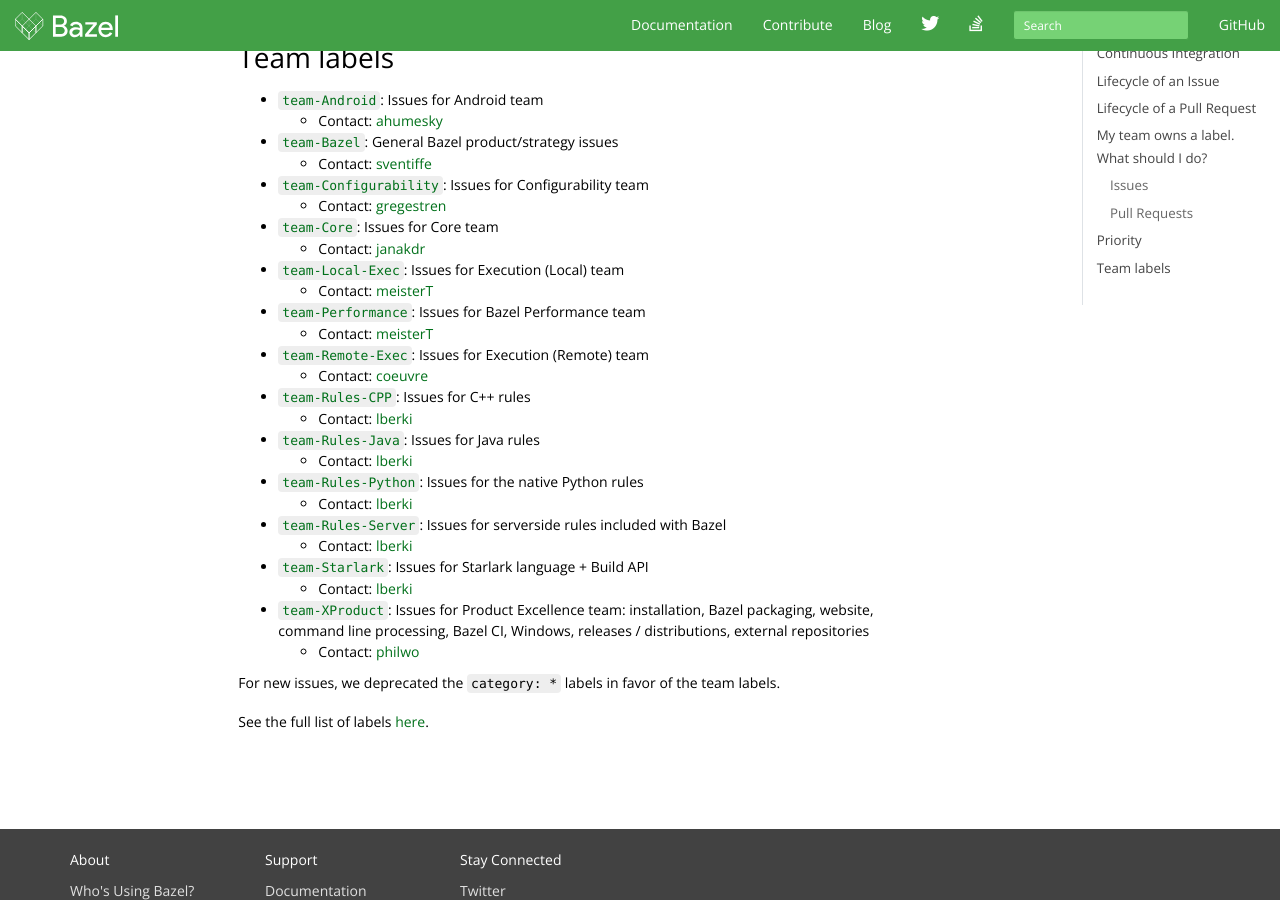
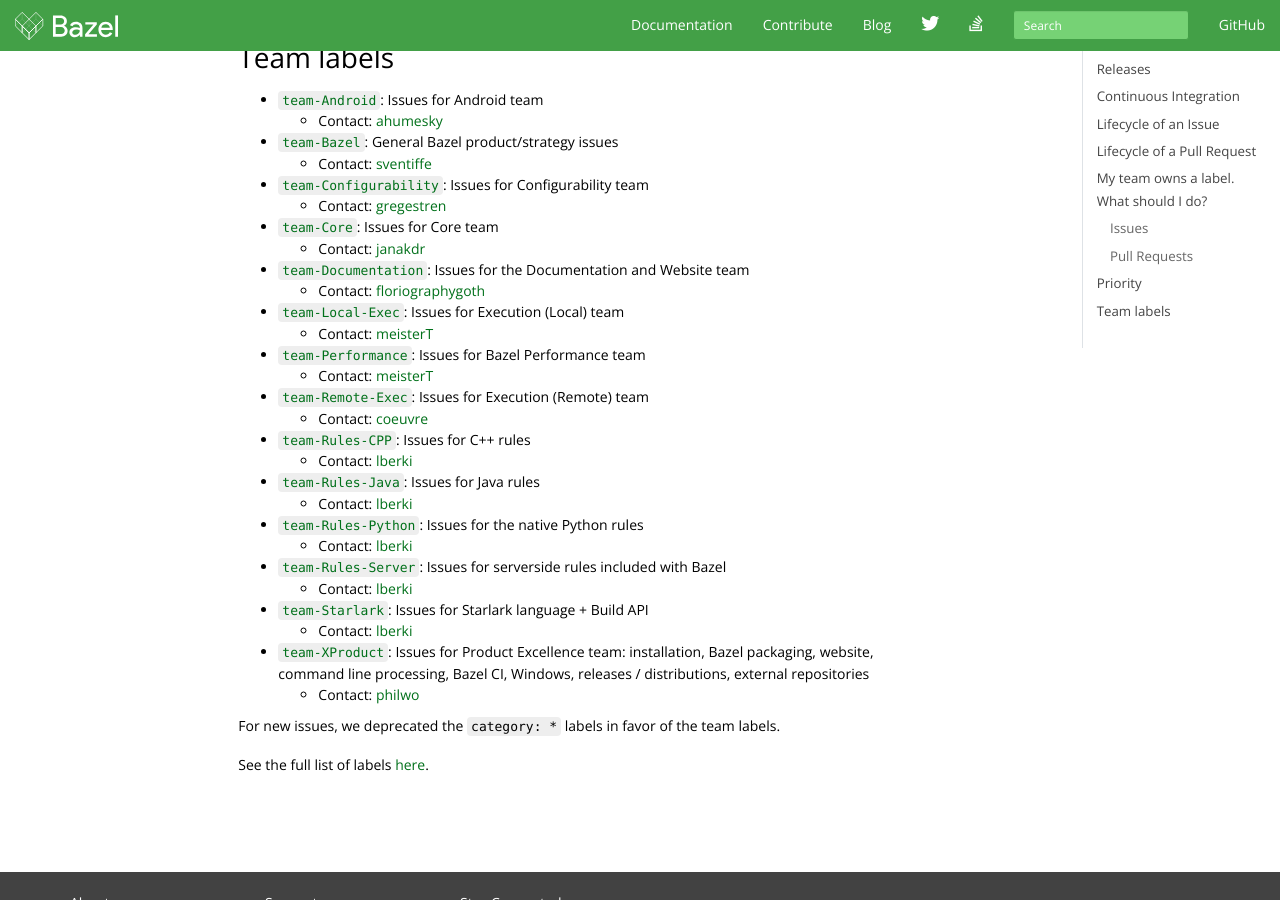
Before and after one commit to bazelbuild/bazel-website, a Jekyll site: the page built from maintaining/maintainers-guide.md, in a window 1280 px wide and 900 px high, scrolled down 3268 px. Built offline with Jekyll 4.4.1, drawn with Linux system fonts in a browser that asks for light colours; nearby versions of some CDN libraries; library files that are not in the unit come from our copies; comment, search, counter and statistics services are not loaded; the table of contents is made by our own code.

Commit message:
Added entry for team-Documentation in maintainer's guide

```diff
--- a/maintaining/maintainers-guide.md
+++ b/maintaining/maintainers-guide.md
@@ -184,6 +184,8 @@
     * Contact: [gregestren](https://github.com/gregestren)
 *   [`team-Core`](https://github.com/bazelbuild/bazel/labels/team-Core): Issues for Core team
     * Contact: [janakdr](https://github.com/janakdr)
+*   [`team-Documentation`](https://github.com/bazelbuild/bazel/labels/team-Documentation): Issues for the Documentation and Website team
+    * Contact: [floriographygoth](https://github.com/floriographygoth)
 *   [`team-Local-Exec`](https://github.com/bazelbuild/bazel/labels/team-Local-Exec): Issues for Execution (Local) team
     * Contact: [meisterT](https://github.com/meisterT)
 *   [`team-Performance`](https://github.com/bazelbuild/bazel/labels/team-Performance): Issues for Bazel Performance team
```
